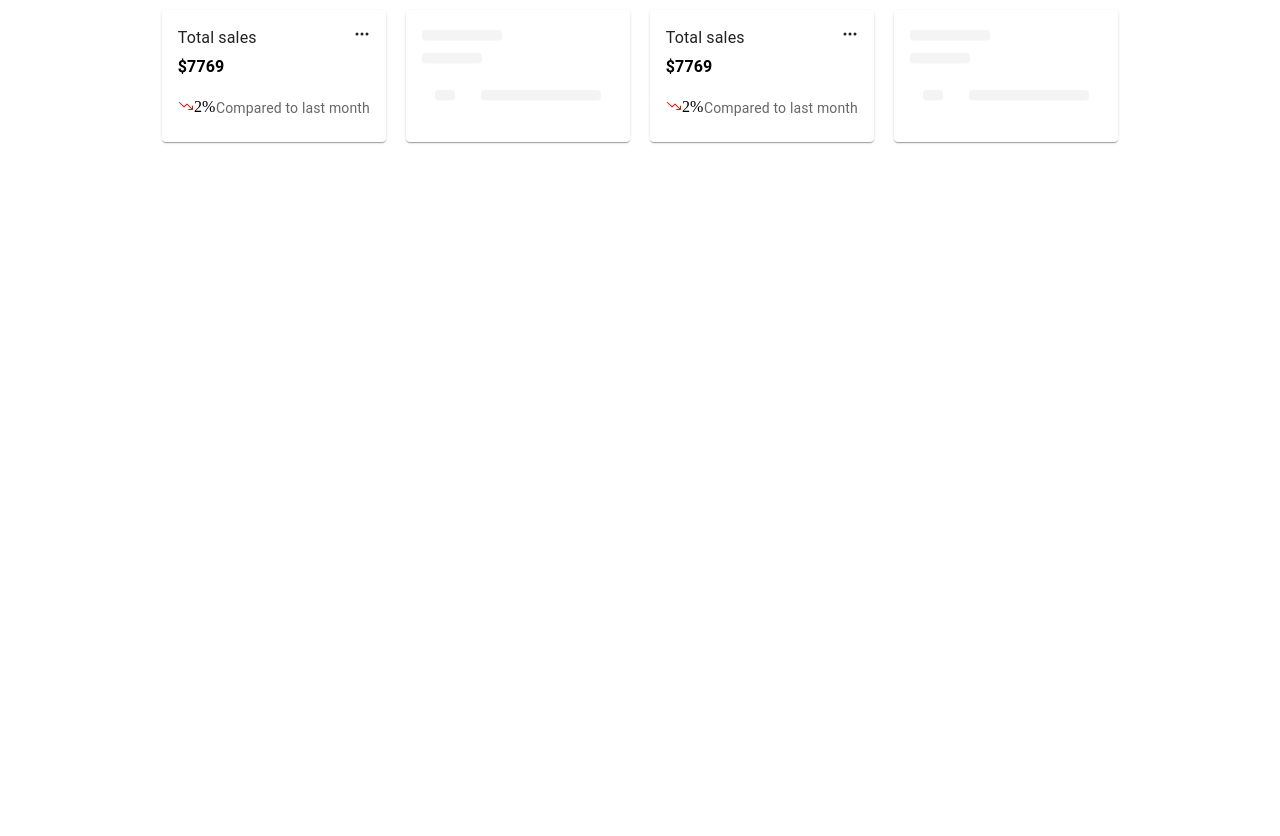
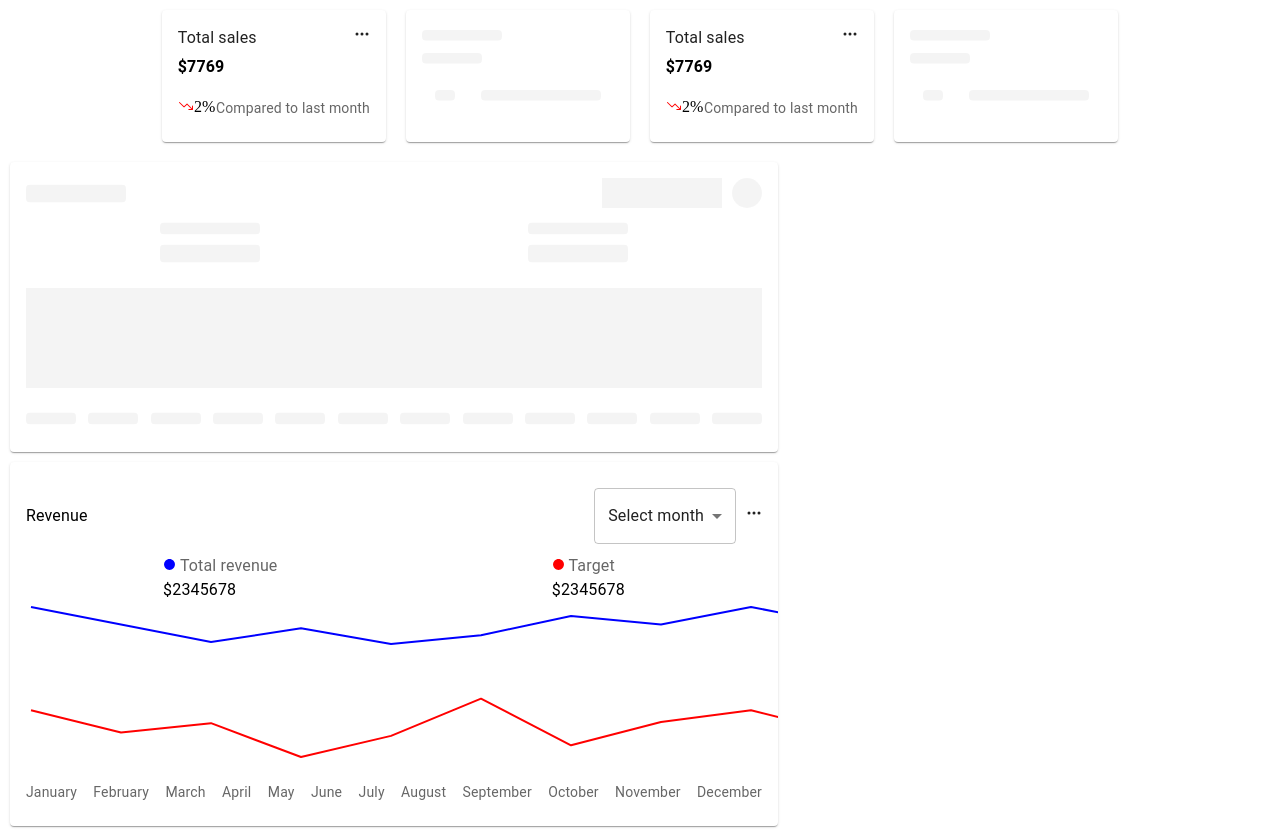
Before and after one commit to Koshick143/dashboad-components, a React (Vite) app: page / in a window 1280 px wide. Before the commit the page ends 800 px from the top, so only its background shows below. Built offline with nearby package versions, Linux system fonts and the light colour scheme.

Commit message:
done with the revenue chart and its skelton component

```diff
--- a/package.json
+++ b/package.json
@@ -12,10 +12,14 @@
   "dependencies": {
     "@emotion/react": "^11.11.4",
     "@emotion/styled": "^11.11.5",
+    "@mui/icons-material": "^5.16.0",
     "@mui/material": "^5.16.0",
+    "@mui/x-charts": "^7.9.0",
     "react": "^18.2.0",
     "react-dom": "^18.2.0",
-    "react-icons": "^5.2.1"
+    "react-icons": "^5.2.1",
+    "react-sparklines": "^1.7.0",
+    "recharts": "^2.12.7"
   },
   "devDependencies": {
     "@types/react": "^18.2.66",
--- a/src/App.tsx
+++ b/src/App.tsx
@@ -2,12 +2,16 @@ import { useState } from 'react'
 
 import './App.css'
 import { TopBar } from './components/TopBar'
+import RevenueChart from './components/RevenueChart'
+import RevenueChartSkeleton from './components/RevenueChartSkeleton'
 
 function App() {
 
   return (
     <>
      <TopBar/>
+     <RevenueChartSkeleton/>
+     <RevenueChart/>
     </>
   )
 }
--- /dev/null
+++ b/src/components/RevenueChart.tsx
@@ -0,0 +1,92 @@
+import React, { useState } from 'react';
+import { Card, CardContent, Box, Typography, Select, MenuItem } from '@mui/material';
+import { SparkLineChart } from '@mui/x-charts/SparkLineChart';
+
+import CircleIcon from '@mui/icons-material/Circle';
+import { BsThreeDots } from "react-icons/bs";
+
+const months = [
+  'January', 'February', 'March', 'April', 'May', 'June',
+  'July', 'August', 'September', 'October', 'November', 'December'
+];
+
+const data = [
+  { month: 'January', revenue: 4000, target: 2400 },
+  { month: 'February', revenue: 3000, target: 2210 },
+  { month: 'March', revenue: 2000, target: 2290 },
+  { month: 'April', revenue: 2780, target: 2000 },
+  { month: 'May', revenue: 1890, target: 2181 },
+  { month: 'June', revenue: 2390, target: 2500 },
+  { month: 'July', revenue: 3490, target: 2100 },
+  { month: 'August', revenue: 3000, target: 2300 },
+  { month: 'September', revenue: 4000, target: 2400 },
+  { month: 'October', revenue: 3000, target: 2210 },
+  { month: 'November', revenue: 2000, target: 2290 },
+  { month: 'December', revenue: 2780, target: 2000 },
+];
+
+const RevenueChart = () => {
+  const [selectedMonth, setSelectedMonth] = useState('');
+
+  const handleMonthChange = (event) => {
+    setSelectedMonth(event.target.value);
+  };
+
+  return (
+    <Card sx={{ width: '60%', margin: '10px' }}>
+      <CardContent>
+        <Box display="flex" justifyContent="space-between" alignItems="center">
+          <Typography variant="body1" color="initial">Revenue</Typography>
+          <Box>
+            <Select
+              value={selectedMonth}
+              onChange={handleMonthChange}
+              displayEmpty
+              inputProps={{ 'aria-label': 'Select month' }}
+              sx={{ margin: '10px' }}
+            >
+              <MenuItem value="" disabled>Select month</MenuItem>
+              {months.map((month, index) => (
+                <MenuItem key={index} value={month}>{month}</MenuItem>
+              ))}
+            </Select>
+            <BsThreeDots />
+          </Box>
+        </Box>
+        <Box sx={{ display: 'flex', justifyContent: 'space-around' }}>
+          <Box>
+            <Typography variant="body1" color="text.secondary"><CircleIcon sx={{color:'blue' ,fontSize:'small'}}/> Total revenue</Typography>
+            <Typography variant="body1" color="initial">$2345678</Typography>
+          </Box>
+          <Box>
+            <Typography variant="body1" color="text.secondary"> <CircleIcon sx={{color:'red' ,fontSize:'small'}}/> Target</Typography>
+            <Typography variant="body1" color="initial">$2345678</Typography>
+          </Box>
+        </Box>
+        <Box sx={{ flexGrow: 1, height:'20vh' }}>
+          <SparkLineChart
+            plotType="line"
+            data={data.map(item => item.revenue)}
+            height={80}
+            width={1000}
+            colors={['blue']}
+          />
+          <SparkLineChart
+            plotType="line"
+            data={data.map(item => item.target)}
+            height={80}
+            width={1000}
+            colors={['red']}
+          />
+        </Box>
+        <Box sx={{ display: 'flex', justifyContent: 'space-between', marginTop: '20px' }}>
+          {months.map((month, index) => (
+            <Typography key={index} variant="body2" color="text.secondary">{month}</Typography>
+          ))}
+        </Box>
+      </CardContent>
+    </Card>
+  );
+}
+
+export default RevenueChart;
--- /dev/null
+++ b/src/components/RevenueChartSkeleton.tsx
@@ -0,0 +1,38 @@
+import React from 'react';
+import { Card, CardContent, Box,  Skeleton } from '@mui/material';
+
+const RevenueChartSkeleton = () => {
+  return (
+    <Card sx={{ width: '60%', margin: '10px' }}>
+      <CardContent>
+        <Box display="flex" justifyContent="space-between" alignItems="center">
+          <Skeleton variant="text" width={100} height={30} />
+          <Box display="flex" alignItems="center">
+            <Skeleton variant="rectangular" width={120} height={30} sx={{ marginRight: '10px' }} />
+            <Skeleton variant="circular" width={30} height={30} />
+          </Box>
+        </Box>
+        <Box sx={{ display: 'flex', justifyContent: 'space-around', marginTop: '10px' }}>
+          <Box>
+            <Skeleton variant="text" width={100} height={20} />
+            <Skeleton variant="text" width={100} height={30} />
+          </Box>
+          <Box>
+            <Skeleton variant="text" width={100} height={20} />
+            <Skeleton variant="text" width={100} height={30} />
+          </Box>
+        </Box>
+        <Box sx={{ flexGrow: 1, marginTop: '20px' }}>
+          <Skeleton variant="rectangular" height={100} width="100%" />
+        </Box>
+        <Box sx={{ display: 'flex', justifyContent: 'space-between', marginTop: '20px' }}>
+          {Array.from(new Array(12)).map((_, index) => (
+            <Skeleton key={index} variant="text" width={50} height={20} />
+          ))}
+        </Box>
+      </CardContent>
+    </Card>
+  );
+}
+
+export default RevenueChartSkeleton;
```
Also changed, not shown: 1 other file (tests, documents, lock files or other folders).
